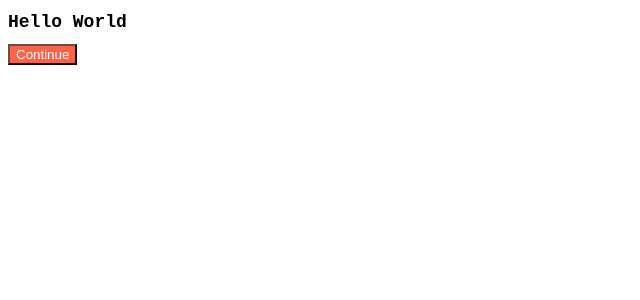
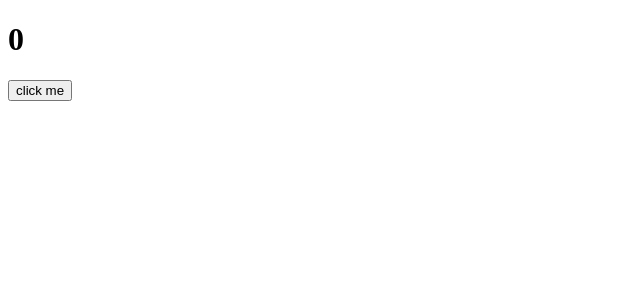
Before and after one commit to updaun/ReactBasic, a React (Create React App) app: page / in a window 1280 px wide. Shown: the top 300 px of the page, without its empty margins (0-640 px from the left). Built offline with nearby package versions, Linux system fonts and the light colour scheme.

Commit message:
#6.1 useEffect

```diff
--- a/src/App.js
+++ b/src/App.js
@@ -1,11 +1,19 @@
 import Button from "./Button";
 import styles from "./App.module.css";
+import { useState, useEffect } from "react";
 
 function App() {
+  const [counter, setCounter] = useState(0);
+  const onClick = () => setCounter((prev) => prev + 1);
+  console.log("i run all the time")
+  const iRunOnlyOnce = () => {
+    console.log("i run only once");
+  };
+  useEffect(iRunOnlyOnce, []);
   return (
     <div>
-      <h1 className={styles.title}>Hello World</h1>
-      <Button text={"Continue"} />
+      <h1>{counter}</h1>
+      <button onClick={onClick}>click me</button>
     </div >
   );
 }
```
